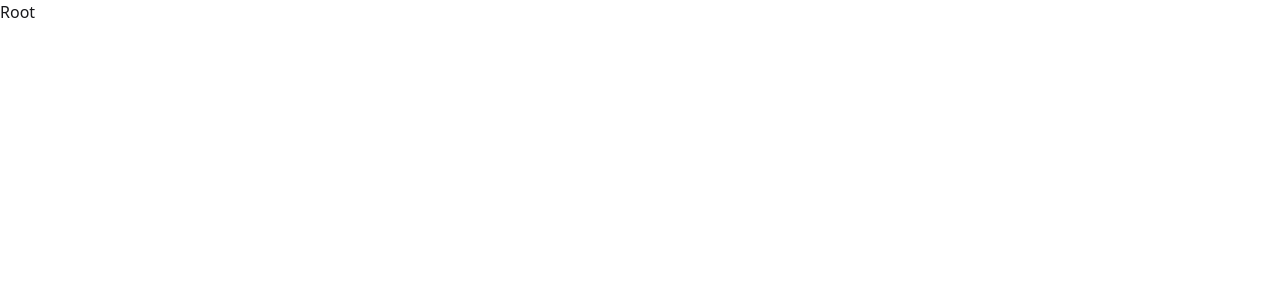
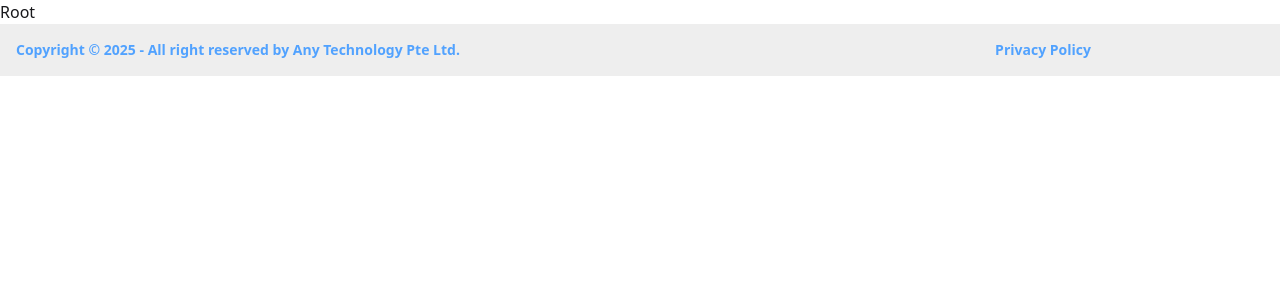
Before and after one commit to MUHAMMADSabbirHossain/Edistys-dev, a React (Vite) app in the folder Edistys Dev Client/: page / in a window 1280 px wide. Shown: the top 300 px of the page. Built offline with nearby package versions, Linux system fonts and the light colour scheme.

Commit message:
Feature: Add Footer component and integrate it into Root layout

```diff
--- /dev/null
+++ b/Edistys Dev Client/src/components/Footer.jsx
@@ -0,0 +1,17 @@
+import { Link } from "react-router-dom";
+
+const Footer = () => {
+    return (
+        <footer className="footer md:footer-horizontal bg-base-300 p-4 text-blue-400 font-bold">
+            <aside>
+                <p className="text-center">Copyright © {new Date().getFullYear()} - All right reserved by Any Technology Pte Ltd.</p>
+            </aside>
+
+            <aside className="mx-auto">
+                <Link to={"/privacy-policy"}><p className="">Privacy Policy</p></Link>
+            </aside>
+        </footer>
+    );
+};
+
+export default Footer;
--- a/Edistys Dev Client/src/layouts/Root.jsx
+++ b/Edistys Dev Client/src/layouts/Root.jsx
@@ -1,4 +1,5 @@
 import { Outlet } from "react-router-dom";
+import Footer from "../components/Footer";
 
 const Root = () => {
     return (
@@ -12,7 +13,7 @@ const Root = () => {
                 <Outlet />
             </main>
 
-            <footer></footer>
+            <Footer />
         </div>
     );
 };
```
